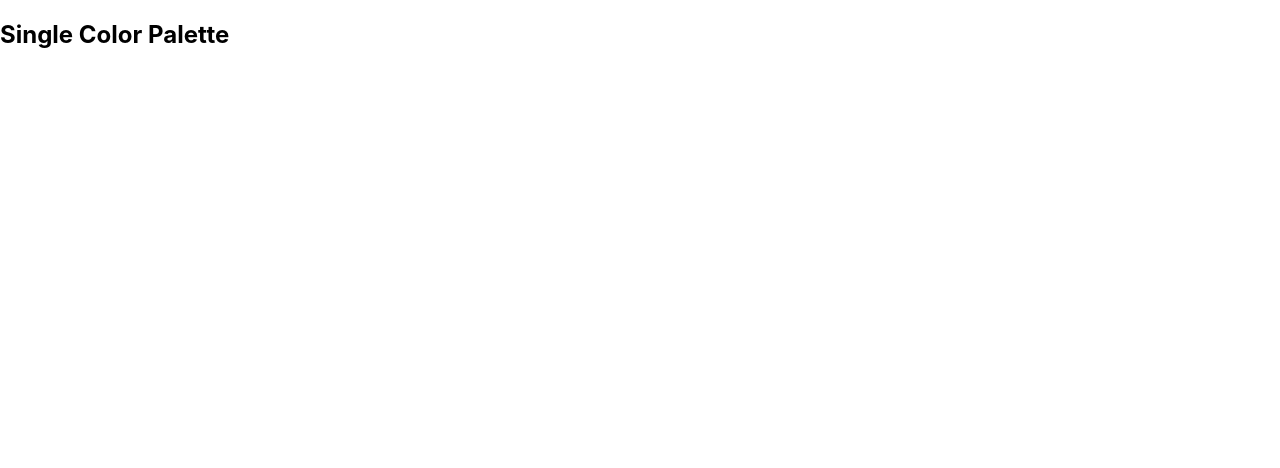
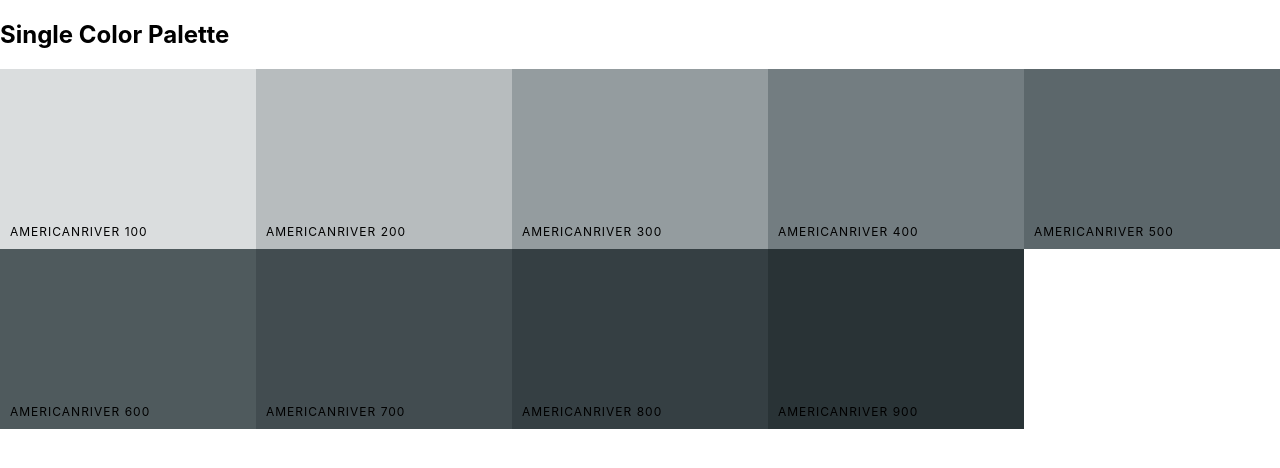
Before and after one commit to vonds/React-Projects, a React (Create React App) app in the folder react-color/: page /palette/flat-ui-colors-american/americanriver in a window 1280 px wide. Shown: the top 468 px of the page. Built offline with nearby package versions, Linux system fonts and the light colour scheme.

Commit message:
displayed colors in SingleColorPallet component

```diff
--- a/react-color/src/App.js
+++ b/react-color/src/App.js
@@ -18,6 +18,18 @@
       <Switch>
         <Route
           exact
+          path='/palette/:paletteId/:colorId' r
+          render={routeProps => (
+            <SingleColorPalette
+              colorId={routeProps.match.params.colorId}
+              palette={generatePalette(
+                this.findPalette(routeProps.match.params.paletteId)
+              )}
+            />
+          )}
+        />
+        <Route
+          exact
           path='/'
           render={(routeProps) => <PaletteList palettes={seedColors} {...routeProps}/>} />
         <Route
@@ -31,10 +43,7 @@
             />
           )}
         />
-        <Route
-          exact
-          path='/palette/:paletteId/:colorId' r
-          render={() => <SingleColorPalette />} />
+
       </Switch>
 
       // <section className="App">
--- a/react-color/src/ColorBox.js
+++ b/react-color/src/ColorBox.js
@@ -16,7 +16,7 @@
         })
     }
     render() {
-        const { name, background, moreUrl } = this.props
+        const { name, background, moreUrl, showLink } = this.props
         const { copied } = this.state
         return (
             <CopyToClipBoard text={background} onCopy={this.changeCopyState}>
@@ -32,12 +32,12 @@
                         </section>
                         <button className='copy-button'>Copy</button>
                     </section>
-                    <Link
-                        to={moreUrl}
-                        onClick={e => e.stopPropagation()
-                    }>
-                        <span className='see-more'>More</span>
-                    </Link>
+                    {showLink && (
+                        <Link to={moreUrl} onClick={e => e.stopPropagation()}>
+                            <span className='see-more'>More</span>
+                        </Link>
+                    )}
+
                 </section>
             </CopyToClipBoard>
         )
--- a/react-color/src/Palette.js
+++ b/react-color/src/Palette.js
@@ -29,6 +29,7 @@
                 id={color.id}
                 paletteId={id}
                 moreUrl={`/palette/${id}/${color.id}`}
+                showLink={true}
             />
         ))
         return (
--- a/react-color/src/SingleColorPalette.js
+++ b/react-color/src/SingleColorPalette.js
@@ -1,10 +1,36 @@
 import React, {Component} from 'react'
+import ColorBox from './ColorBox'
 
 class SingleColorPalette extends Component {
+    constructor(props) {
+        super(props)
+        this._shades = this.gatherShades(this.props.palette, this.props.colorId)
+    }
+
+    gatherShades(palette, colorToFilterBy) {
+        let shades = []
+        const allColors = palette.colors
+        for (let key in allColors) {
+            shades = shades.concat(
+                allColors[key].filter(color => color.id === colorToFilterBy)
+            )
+        }
+        return shades.slice(1)
+    }
+
     render() {
+        const colorBoxes = this._shades.map(color => (
+            <ColorBox
+                key={color.id}
+                name={color.name}
+                background={color.hex}
+                showLink={false}
+            />
+        ))
         return (
-            <section className='SingleColorPalette'>
+            <section className='Palette'>
                 <h1>Single Color Palette</h1>
+                <section className='Palette-colors'>{ colorBoxes }</section>
             </section>
         )
     }
```
